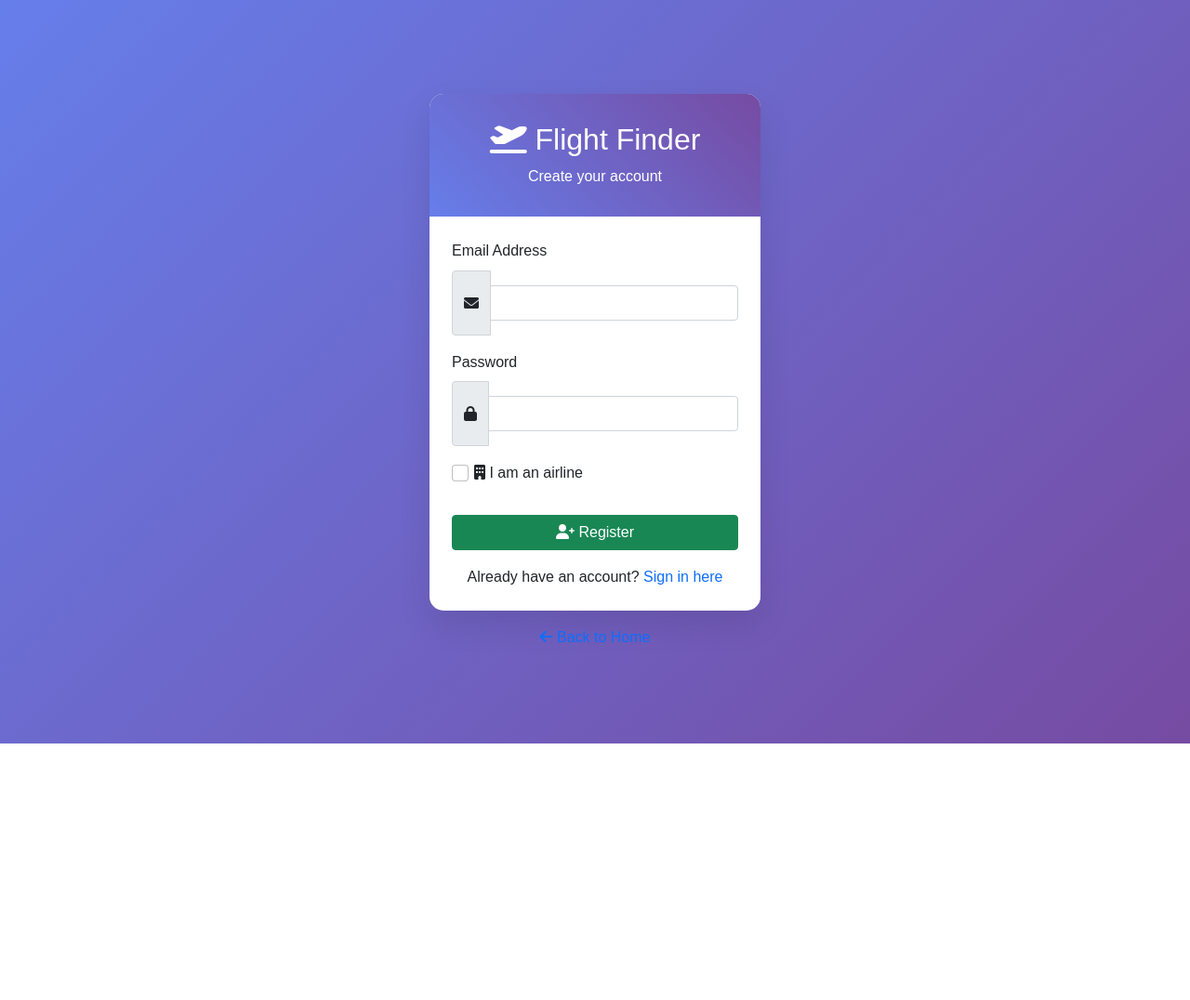
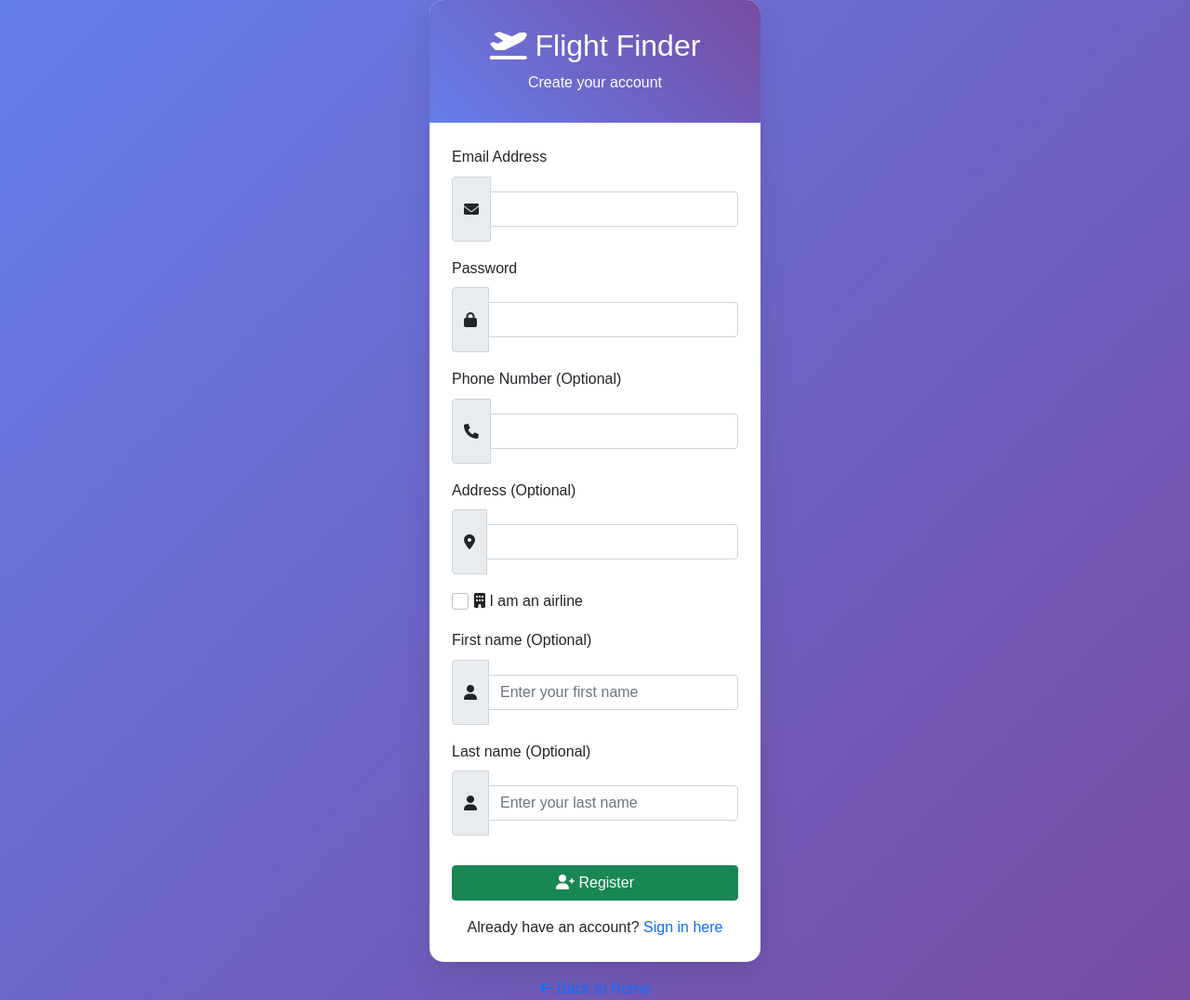
Before and after one commit to SirPhilip3/ProjectDB25, a Flask app: page /register in a window 1280 px wide. Shown: the whole page at 93% size. Before the commit the page ends 800 px from the top, so only its background shows below. Run offline with Flask 3, Linux system fonts and the light colour scheme; parts of the project's set-up code (start-up, migrations or seed data) failed here and were passed over; some libraries are stand-ins or nearby versions.

Commit message:
added max arrival and more info in register + fixed concurrent visualization of seat availability
Co-authored-by: Surian Raoul <Rl424@users.noreply.github.com>
Co-authored-by: Hck91 <Hck91@users.noreply.github.com>

```diff
--- a/app.py
+++ b/app.py
@@ -80,7 +80,7 @@ def hello_world():
             "to": to_,
             "direct": direct,
             "departure_date": departure_date_str,
-            # "arrival_date": arrival_date,
+            "arrival_date": arrival_date,
             "min_price": min_price,
             "max_price": max_price,
             "sort_by": sort_by
@@ -89,7 +89,7 @@ def hello_world():
 
         search = True
         # funzione per cercare i voli , deve tornare una lista di voli con flight id
-        flights = search_flight(from_, to_, direct, min_price, max_price, sort_by, departure_date)
+        flights = search_flight(from_, to_, direct, min_price, max_price, sort_by, departure_date, arrival_date)
     return render_template("base.html", flights=flights, user=current_user, direct_flight=direct, search=search, cached_form=form_data)
 
 # get information about the user (flights tikets etcc)
@@ -308,14 +308,14 @@ def flight_details(flight_id):
         )
 
         if ticket:
-            socketio.emit(
-                'seat_update',
-                {
-                    'flight_id': str(flight_id),
-                    'occupied_seats': occupied_seats
-                },
-                room=f'flight_{flight_id}'
-            )
+            # socketio.emit(
+            #     'seat_update',
+            #     {
+            #         'flight_id': str(flight_id),
+            #         'occupied_seats': occupied_seats
+            #     },
+            #     room=f'flight_{flight_id}'
+            # )
             flash('Ticket booked successfully!', 'success')
             # se ha successo ritorno alla pagina principale
             # o alla pagina in cui l'utente vede i suoi voli prenotati
--- a/auth.py
+++ b/auth.py
@@ -52,12 +52,16 @@ def register ():
     if request.method == 'POST':
         email = request.form.get('email')
         password = request.form.get('password')
+        phone = request.form.get('phone')
+        address = request.form.get('address')
 
         type = request.form.get('role')
         role = UserRole.AIRLINE if type == 'true' else UserRole.PASSENGER
 
-        # se l'utente è un airline, richiedi anche il nome della compagnia aerea
+        # Se l'utente è un airline richiedi il nome della compagnia aerea, altrimenti nome e cognome
         airline_name = request.form.get('airline_name') if role == UserRole.AIRLINE else None
+        firstname = request.form.get('firstname') if role == UserRole.PASSENGER else None
+        lastname = request.form.get('lastname') if role == UserRole.PASSENGER else None
 
         # Controlla se email è già usata
         if User.query.filter_by(email=email).first():
@@ -70,7 +74,7 @@ def register ():
             return redirect(url_for('register'))
 
         hashed_password = generate_password_hash(password, method='pbkdf2:sha256')
-        new_user = User(email=email, role=role, password=hashed_password)
+        new_user = User(email=email, role=role, password=hashed_password, phone=phone, address=address, firstname=firstname, lastname=lastname)
         try :
             db.session.add(new_user)
             db.session.commit()
--- a/model.py
+++ b/model.py
@@ -22,6 +22,12 @@ class User(UserMixin, db.Model):
     email: Mapped[str] = mapped_column(String(150), unique=True, nullable=False)
     password: Mapped[str] = mapped_column(String(255), nullable=False) # La password dovrebbe essere più lunga per l'hash
     role: Mapped[UserRole] = mapped_column(Enum(UserRole), nullable=False)
+
+    # Campi opzionali
+    phone: Mapped[str] = mapped_column(String(255), nullable=True)
+    address: Mapped[str] = mapped_column(String(255), nullable=True)
+    firstname: Mapped[str] = mapped_column(String(255), nullable=True)
+    lastname: Mapped[str] = mapped_column(String(255), nullable=True)
 
     # Relazione: se l'utente è una compagnia, avrà un profilo airline associato
     airline_profile: Mapped["Airline"] = relationship(back_populates="user", cascade="all, delete-orphan")
--- a/templates/auth/register.html
+++ b/templates/auth/register.html
@@ -46,6 +46,22 @@
                                 </div>
                             </div>
 
+                            <div class="mb-3">
+                                <label for="phone" class="form-label">Phone Number (Optional)</label>
+                                <div class="input-group">
+                                    <span class="input-group-text"><i class="fas fa-phone"></i></span>
+                                    <input type="phone" class="form-control" id="phone" name="phone">
+                                </div>
+                            </div>
+
+                            <div class="mb-3">
+                                <label for="address" class="form-label">Address (Optional)</label>
+                                <div class="input-group">
+                                    <span class="input-group-text"><i class="fas fa-location-dot"></i></span>
+                                    <input type="address" class="form-control" id="address" name="address">
+                                </div>
+                            </div>
+
                             <div class="form-check mb-3">
                                 <input class="form-check-input" type="checkbox" id="role" name="role" value="true">
                                 <label class="form-check-label" for="role">
@@ -53,6 +69,25 @@
                                 </label>
                             </div>
 
+                            <!-- Nome e congnome se ci si vuole registrare come normale utente -->
+                            <div id="user-fields" style="display: block;">
+                                <div class="mb-3" id="firstname-field">
+                                    <label for="firstname" class="form-label">First name (Optional)</label>
+                                    <div class="input-group">
+                                        <span class="input-group-text"><i class="fas fa-user"></i></span>
+                                        <input type="text" class="form-control" id="firstname" name="firstname" placeholder="Enter your first name">
+                                    </div>
+                                </div>
+                                <div class="mb-3" id="lastname-field">
+                                    <label for="lastname" class="form-label">Last name (Optional)</label>
+                                    <div class="input-group">
+                                        <span class="input-group-text"><i class="fas fa-user"></i></span>
+                                        <input type="text" class="form-control" id="lastname" name="lastname" placeholder="Enter your last name">
+                                    </div>
+                                </div>
+                            </div>
+
+                            <!-- Nome della compagnia se ci si vuole registrare come Airline -->
                             <div class="mb-3" id="airline-field" style="display: none;">
                                 <label for="airline_name" class="form-label">Airline Name</label>
                                 <div class="input-group">
@@ -86,7 +121,9 @@
 <script>
     document.getElementById('role').addEventListener('change', function() {
         const airlineField = document.getElementById('airline-field');
+        const userFields = document.getElementById('user-fields');
         airlineField.style.display = this.checked ? 'block' : 'none';
+        userFields.style.display = !this.checked ? 'block' : 'none';
     });
 </script>
 </body>
--- a/triggers.sql
+++ b/triggers.sql
@@ -109,7 +109,12 @@ BEGIN
             'first_class_available', airplane_first - sold_first,
             'total_available', (airplane_economy - sold_economy) + (airplane_business - sold_business) + (airplane_first - sold_first),
             'updated_class', affected_class,
-            'operation', operation_type
+            'operation', operation_type,
+            'seat_number',
+            CASE
+                WHEN TG_OP = 'DELETE' THEN OLD.seat_number
+                ELSE NEW.seat_number
+            END
         )::text
     );
 
```
Also changed, not shown: crud.py (+12 -9 lines), templates/base.html (+7 -0 lines), templates/flight_details.html (+23 -0 lines).
